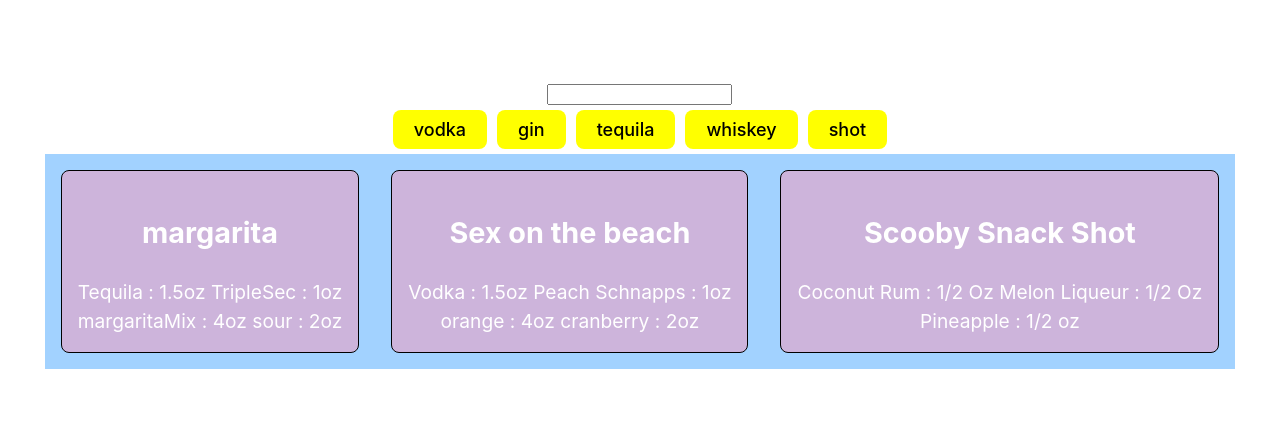
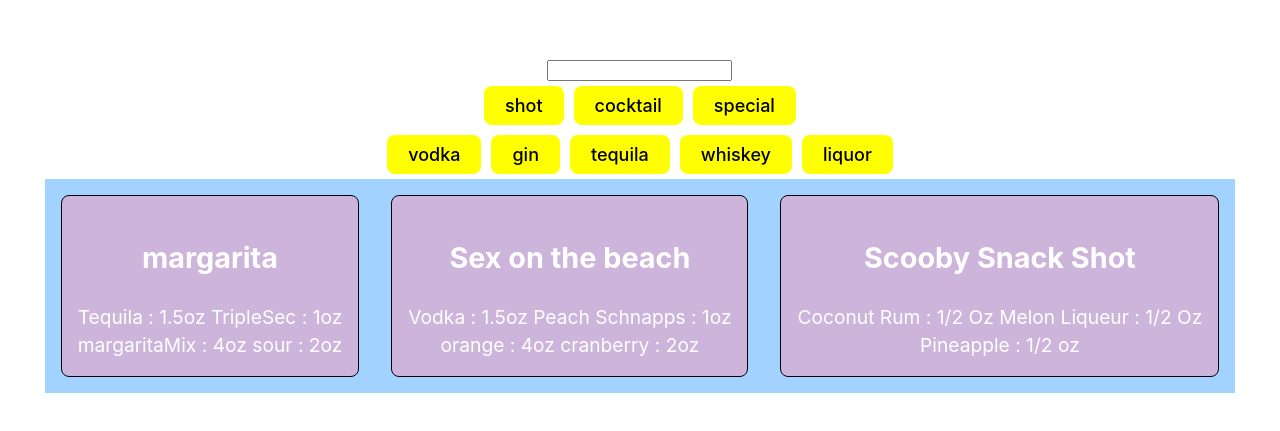
Before and after one commit to NNahkan/shotLand, a React (Vite) app: page / in a window 1280 px wide. Shown: the part 175-606 px from the top of the page. Built offline with nearby package versions, Linux system fonts and the light colour scheme; data requests are answered from the project's data file.

Commit message:
Only need a design now

```diff
--- a/src/Components/Drinks.tsx
+++ b/src/Components/Drinks.tsx
@@ -5,10 +5,11 @@ import SingleDrink from './SingleDrink'
 
 interface DrinksProps {
 	searchWord: string;
+	mainFilter: string;
 }
 
 
-const Drinks: React.FC<DrinksProps> = ({ searchWord }) => {
+const Drinks: React.FC<DrinksProps> = ({ mainFilter, searchWord }) => {
 	const lowerSearchWord = searchWord.toLowerCase();
 
 
@@ -23,6 +24,8 @@ const Drinks: React.FC<DrinksProps> = ({ searchWord }) => {
 		const typeDrink = drink.type;
 
 		return (
+			typeDrink.includes(mainFilter)
+			&& (
 				lowerDrinkName.includes(lowerSearchWord)
 				||
 				Object.keys(drink.liquors).some(
@@ -32,8 +35,8 @@ const Drinks: React.FC<DrinksProps> = ({ searchWord }) => {
 				Object.keys(drink.juices).some(
 					(juice) => juice.toLowerCase().includes(lowerSearchWord)
 				)
-			||
-			typeDrink.includes(lowerSearchWord)
+
+			)
 		)
 	}
 	)
--- a/src/Components/Home.tsx
+++ b/src/Components/Home.tsx
@@ -5,10 +5,11 @@ import ModalUp from './ModalUp'
 
 const Home: React.FC = () => {
 	const [searchWord, setSearchWord] = useState<string>("")
+	const [mainFilter, setMainFilter] = useState<string>("")
 	return (
 		<div>
-			<SearchAndFilter searchWord={searchWord} setSearchWord={setSearchWord} />
-			<Drinks searchWord={searchWord} />
+			<SearchAndFilter setMainFilter={setMainFilter} searchWord={searchWord} setSearchWord={setSearchWord} />
+			<Drinks mainFilter={mainFilter} searchWord={searchWord} />
 		</div>
 	)
 }
--- a/src/Components/SearchAndFilter.tsx
+++ b/src/Components/SearchAndFilter.tsx
@@ -3,16 +3,28 @@ import React from 'react'
 interface SearchProps {
 	searchWord: string;
 	setSearchWord: React.Dispatch<React.SetStateAction<string>>
+	setMainFilter: React.Dispatch<React.SetStateAction<string>>
 }
+const mainFilter = ["shot", "cocktail", "special"]
+const filterDrink = ["vodka", "gin", "tequila", "whiskey", "liquor"]
 
-const data = ["vodka", "gin", "tequila", "whiskey", "shot"]
+const SearchAndFilter: React.FC<SearchProps> = ({ setMainFilter, searchWord, setSearchWord }) => {
 
-const SearchAndFilter: React.FC<SearchProps> = ({ searchWord, setSearchWord }) => {
+
+
 	return (
 		<div>
 			<input value={searchWord} onChange={(e) => setSearchWord(e.target.value)} type="text" />
 			<br />
-			{data.map((item) =>
+			{mainFilter.map((item) =>
+				<button
+					className='quick-btn'
+					onClick={() => setMainFilter((prev) => item === prev ? "" : item)}>
+					{item}
+				</button>
+			)}
+			<br />
+			{filterDrink.map((item) =>
 				<button className='quick-btn' onClick={() => setSearchWord(item)}>{item}</button>
 			)}
 		</div>
```
Lines whose indentation alone changed are shown as unchanged.
